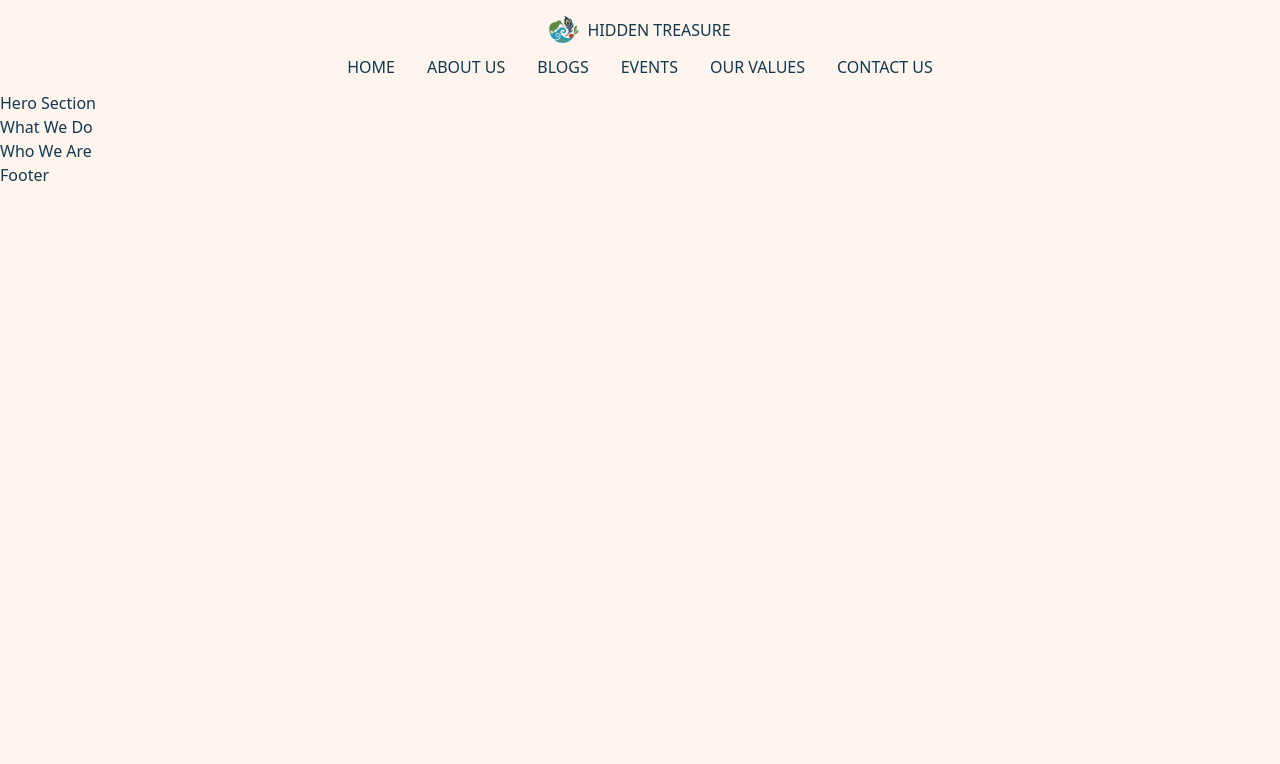
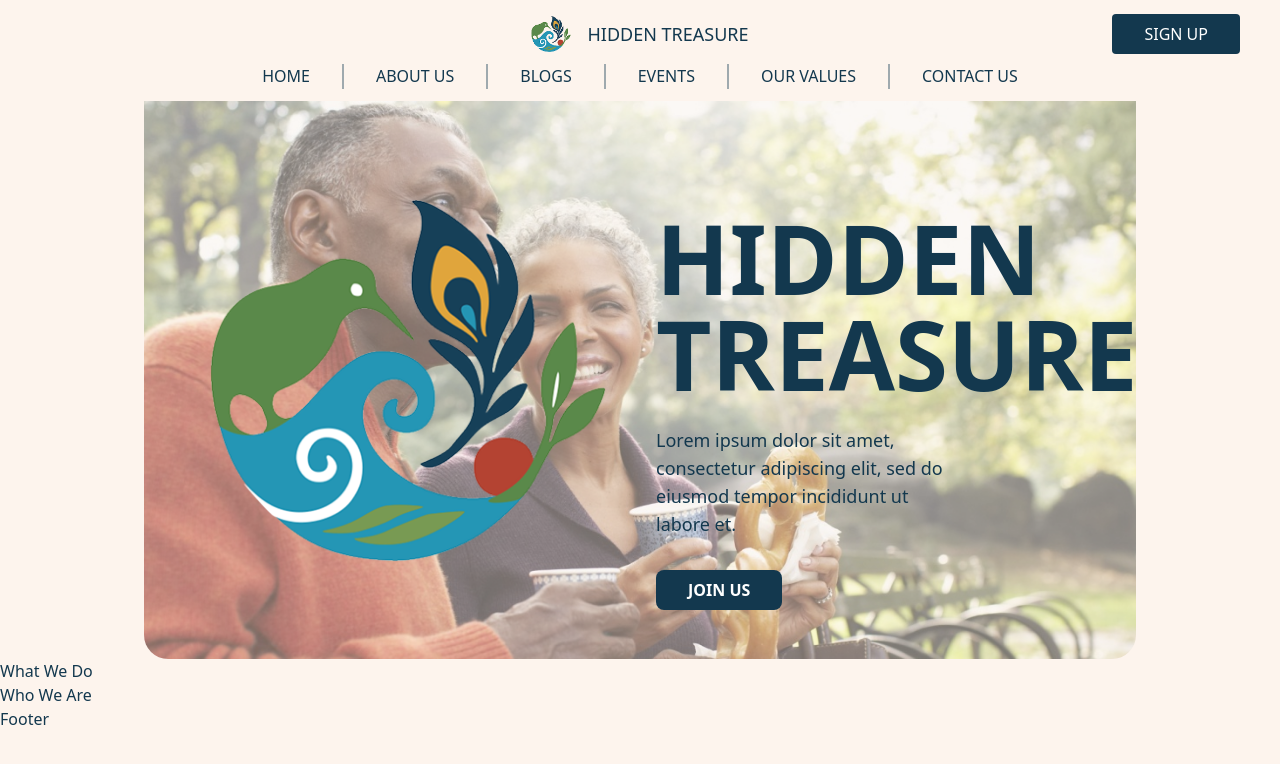
Before and after one commit to UoaWDCC/hidtreas, a Next.js app: page / in a window 1280 px wide. Shown: the top 764 px of the page. Built offline with nearby package versions, Linux system fonts and the light colour scheme.

Commit message:
header and hero visually done, no functionality and device support

```diff
--- a/src/components/common/Header.tsx
+++ b/src/components/common/Header.tsx
@@ -6,24 +6,43 @@ export default function Header() {
   return (
     <div className="flex flex-col items-center">
       <div className="flex justify-center pt-4">
-        <div className="flex items-center gap-2">
+        <div className="flex items-center gap-4">
           <Image src={logo} alt="Hidden Treasure Logo"
-            width={30}
-            height={30}
+            width={40}
+            height={40}
           />
-          <h1>HIDDEN TREASURE</h1>
+          <p className="text-lg font-medium">HIDDEN TREASURE</p>
+          <button className="font-light absolute right-10 bg-[#13384E] text-white py-2 px-8 rounded transition-colors">
+          SIGN UP
+        </button>
         </div>
       </div>
 
       <nav>
         <div className="flex justify-center">
-          <div className="flex flex-wrap justify-center gap-6 md:gap-8 max-w-4xl w-full px-4 py-3">
-            <p>HOME</p>
-            <p>ABOUT US</p>
-            <p>BLOGS</p>
-            <p>EVENTS</p>
-            <p>OUR VALUES</p>
-            <p>CONTACT US</p>
+          <div className="flex flex-wrap justify-center gap-6 md:gap-8 px-4 py-3">
+            <a href="#">
+            <p className="hover:[text-shadow:0_0_0.5px_currentColor]">HOME</p></a>
+            <div className="inline-block h-[25px] w-0.5 bg-[#13384E]/40"></div>
+
+            <a href="/aboutus">
+            <p className="hover:[text-shadow:0_0_0.5px_currentColor]">ABOUT US</p></a>
+            <div className="inline-block h-[25px] w-0.5 bg-[#13384E]/40"></div>
+
+            <a href="#blogs">
+            <p className="hover:[text-shadow:0_0_0.5px_currentColor]">BLOGS</p></a>
+            <div className="inline-block h-[25px] w-0.5 bg-[#13384E]/40"></div>
+
+            <a href="/events" className="hover:[text-shadow:0_0_0.5px_currentColor]">
+            <p className="hover:[text-shadow:0_0_0.5px_currentColor]">EVENTS</p></a>
+            <div className="inline-block h-[25px] w-0.5 bg-[#13384E]/40"></div>
+
+            <a href="/ourvalues">
+            <p className="hover:[text-shadow:0_0_0.5px_currentColor]">OUR VALUES</p></a>
+            <div className="inline-block h-[25px] w-0.5 bg-[#13384E]/40"></div>
+
+            <a href="/contactus">
+            <p className="hover:[text-shadow:0_0_0.5px_currentColor]">CONTACT US</p></a>
           </div>
         </div>
       </nav>
--- a/src/components/home/HeroSection.tsx
+++ b/src/components/home/HeroSection.tsx
@@ -1,7 +1,44 @@
+import elderly from '/public/elderly.jpg'
+import logo from '/public/biggerlogo.png'
+import Image from 'next/image'
+
 export default function HeroSection() {
   return (
-    <div>
-      <p>Hero Section</p>
+    <div className="flex flex-col items-centerpx-4 sm:px-8 md:px-12 lg:px-24 xl:px-36 2xl:px-48">
+      <div className="relative w-full aspect-video overflow-hidden rounded-b-3xl">
+        <Image
+          src={elderly}
+          alt="Elderly couple smiling"
+          fill
+          className="object-cover opacity-60"
+          priority
+          sizes="100vw"
+        />
+
+        <div className="absolute inset-0 flex items-center p-4 sm:p-8">
+          <div className="w-1/2 flex justify-center">
+            <Image
+              src={logo}
+              alt="Hidden Treasure Logo"
+              width={400}
+              height={400}
+            />
+          </div>
+
+          <div className="w-1/3 pl-4">
+            <h1 className="mt-15 text-8xl font-bold text-left">
+              HIDDEN<br />TREASURE
+            </h1>
+            <p className="mt-6 text-lg text-left max-w-md">
+              Lorem ipsum dolor sit amet, consectetur adipiscing elit,
+              sed do eiusmod tempor incididunt ut labore et.
+            </p>
+            <button className="mt-8 bg-[#13384E] text-white font-bold px-8 py-2 rounded-lg transition-colors">
+              JOIN US
+            </button>
+          </div>
+        </div>
+      </div>
     </div>
   )
 }
```
Also changed, not shown: public/biggerlogo.png (added), public/elderly.jpg (added).
